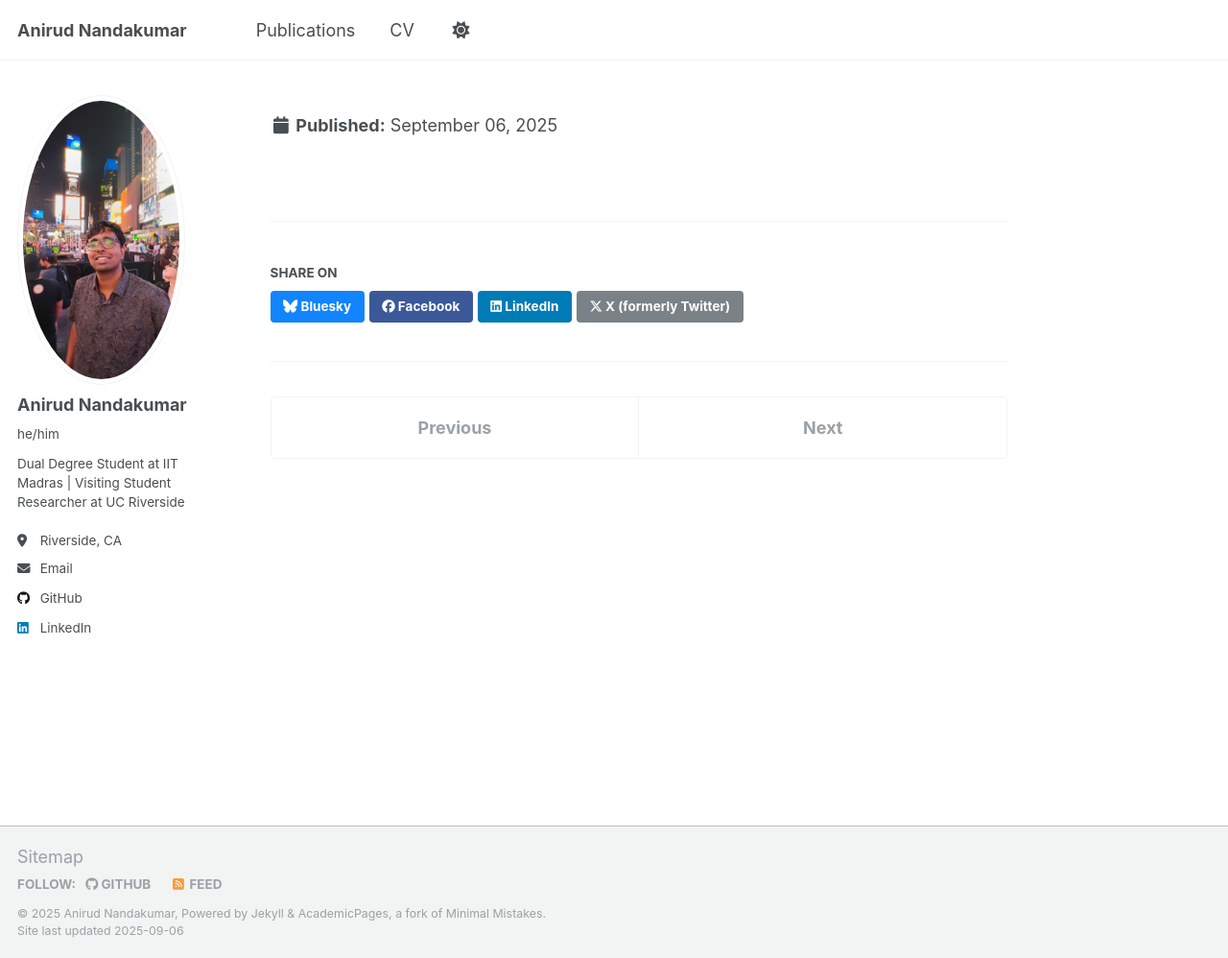
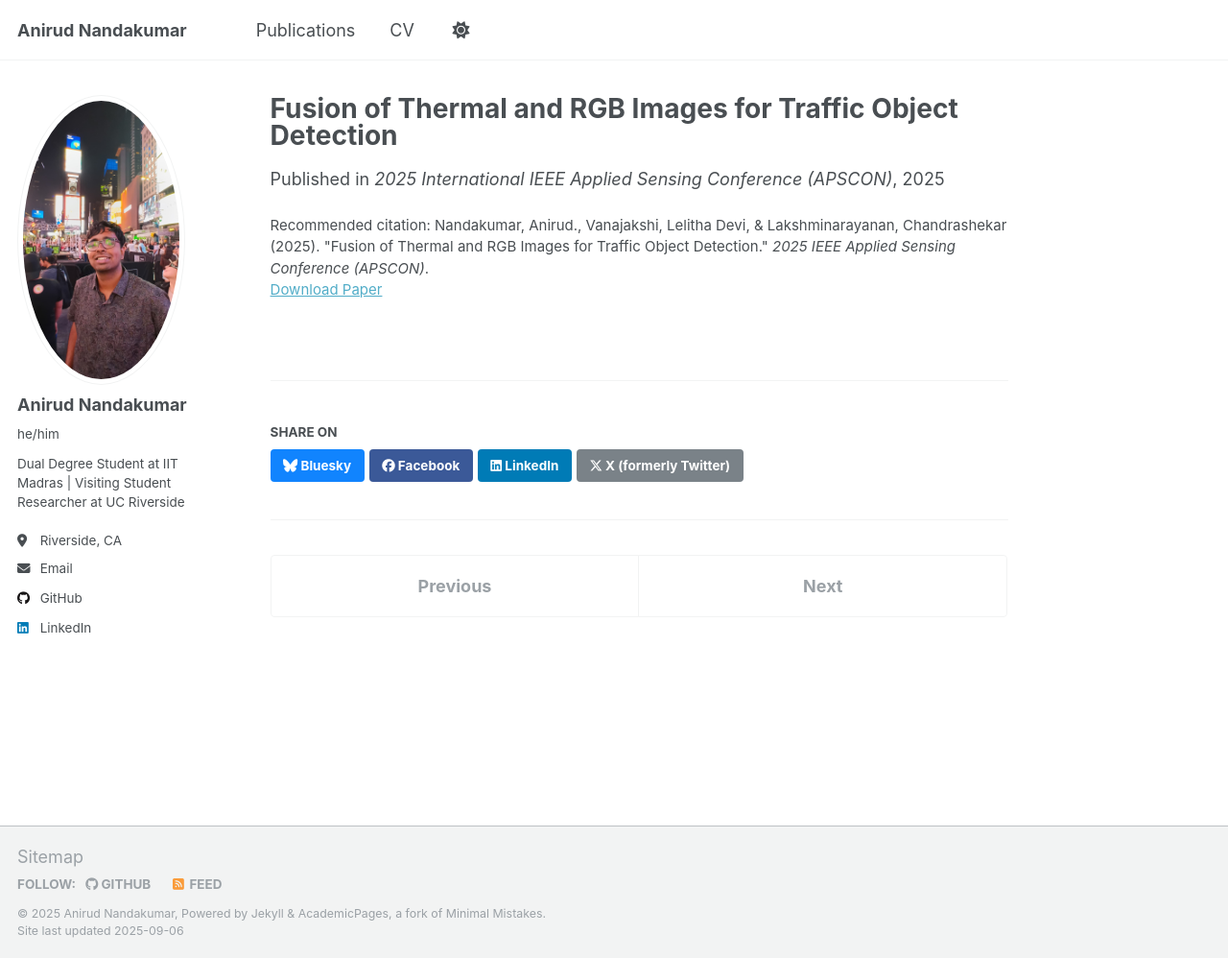
Before and after one commit to AnirudN/AnirudN.github.io, a Jekyll site: the page built from _publications/Apscon.md, in a window 1280 px wide and 998 px high. Shown: the whole window at 96% size. Built offline with Jekyll 4.4.1, drawn with Linux system fonts in a browser that asks for light colours; a script that is not in the unit is left out.

Commit message:
Update Apscon.md

```diff
--- a/_publications/Apscon.md
+++ b/_publications/Apscon.md
@@ -7,7 +7,7 @@ excerpt: 'This paper explores methods for fusing thermal and RGB sensor data to
 date: 2025-01-01 # CORRECTED DATE FORMAT
 venue: '2025 International IEEE Applied Sensing Conference (APSCON)'
 slidesurl: # Leave blank or remove if you do not have slides yet
-paperurl: [Paper Link](https://ieeexplore.ieee.org/document/11144056)
+paperurl: Paper Link(https://ieeexplore.ieee.org/document/11144056)
 bibtexurl: # Leave blank or remove if you do not have a BibTeX file yet
 citation: 'Nandakumar, Anirud., Vanajakshi, Lelitha Devi, & Lakshminarayanan, Chandrashekar (2025). "Fusion of Thermal and RGB Images for Traffic Object Detection." <i>2025 IEEE Applied Sensing Conference (APSCON)</i>.'
 ---
```
